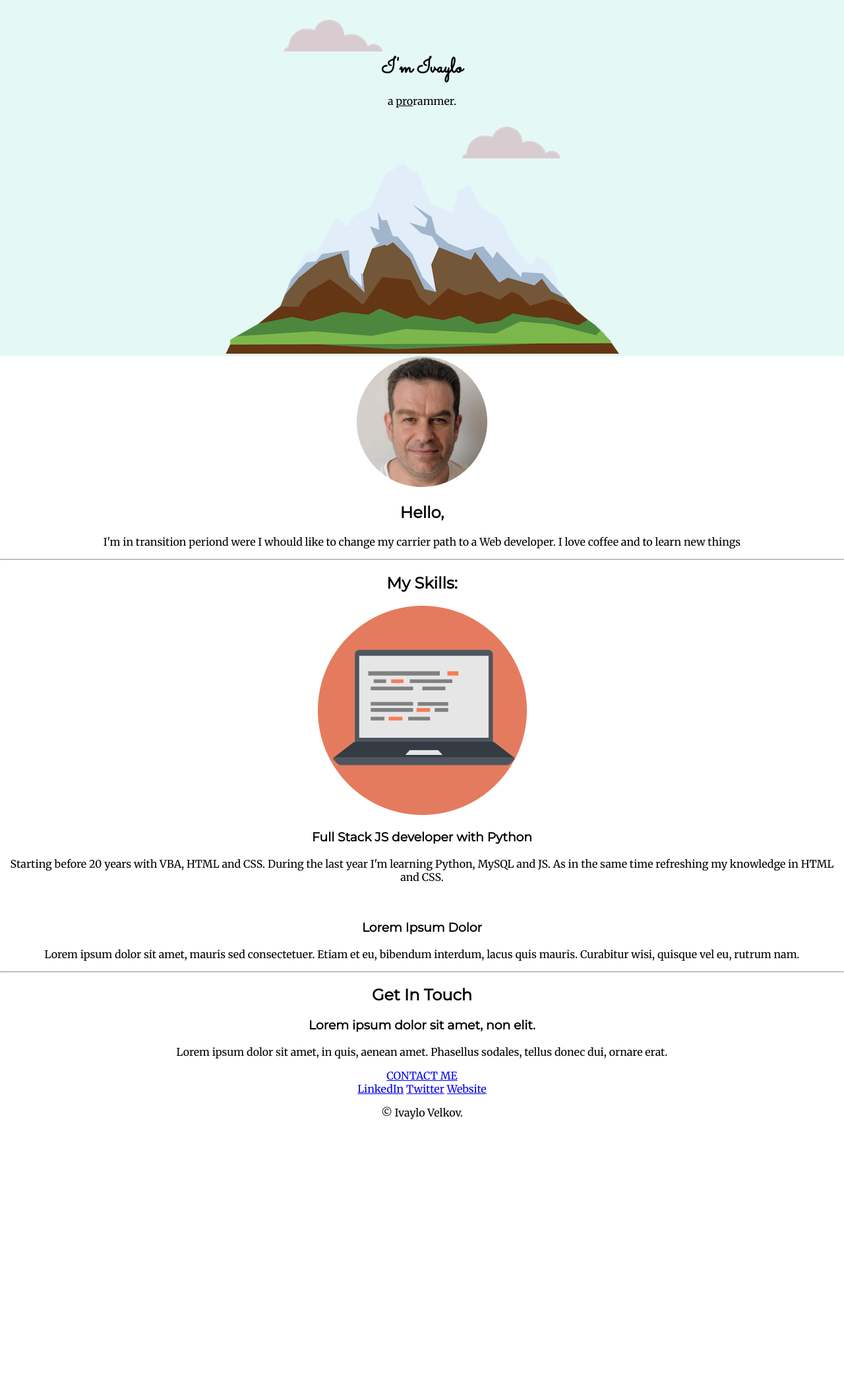
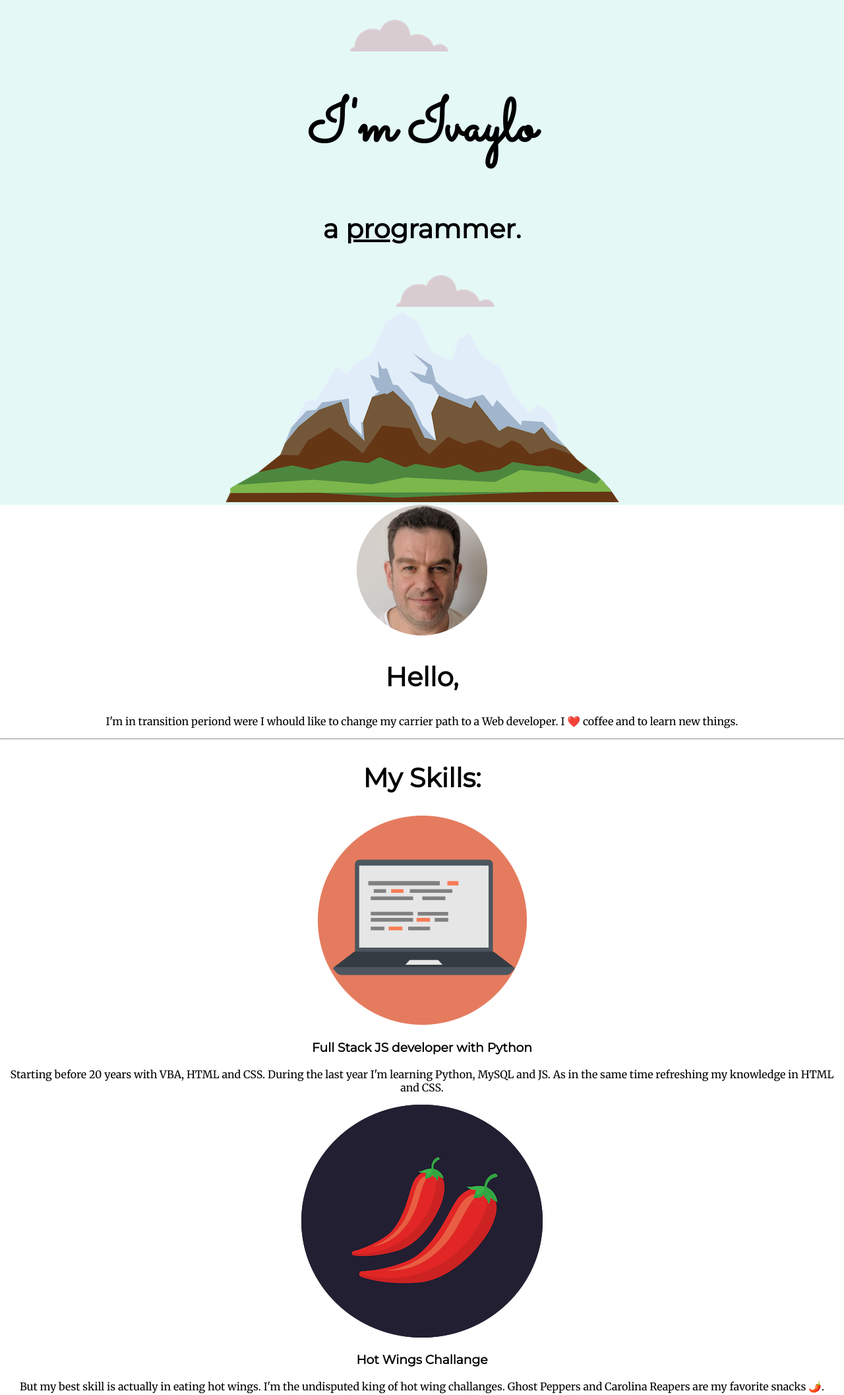
Before and after one commit to VelkovIv/CSS-My_Site, a plain HTML site: page index.html in a window 1280 px wide. Shown: the part 20-2134 px from the top of the page at 66% size. Before the commit the page ends 1732 px from the top, so only its background shows below. Drawn offline with Linux system fonts and the light colour scheme.

Commit message:
more tunning

```diff
--- a/css/styles.css
+++ b/css/styles.css
@@ -5,13 +5,15 @@ body{
 }
 
 h1{
-    margin: 0;
+    font-size: 5.625rem;
+    margin-top: 50px;
     font-family: 'Sacramento', cursive;
 
 }
 
 h2{
     font-family: 'Montserrat', sans-serif;
+    font-size: 2.5rem;
 }
 
 h3{
@@ -40,12 +42,12 @@ h3{
 
 .top-cloud{
     position: absolute;
-    right: 700px;
+    right: 600px;
     top: 50px;
 }
 
 .bottom-cloud{
     position: absolute;
-    left: 700px;
+    left: 600px;
     bottom: 300px;
 }
--- a/index.html
+++ b/index.html
@@ -11,7 +11,7 @@
     <div class="top-container">
         <img src="images/cloud.png" class="top-cloud" alt="cloud-img">
         <h1>I'm Ivaylo</h1>
-        <p>a <span class="pro">pro</span>rammer.</p>
+        <h2>a <span class="pro">pro</span>grammer.</h2>
         <img src="images/cloud.png" class="bottom-cloud" alt="cloud-img">
         <img src="images/mountain.png" class="mountain" alt="mountain-img">
     </div>
@@ -19,37 +19,37 @@
         <div class="profile">
           <img src="images/Ivaylo.png" alt="Ivaylo-img">
           <h2>Hello,</h2>
-          <p>I'm in transition periond were I whould like to change my carrier path to a Web developer. I love coffee and to learn new things</p>
+          <p>I'm in transition periond were I whould like to change my carrier path to a Web developer. I ❤️ coffee and to learn new things.</p>
         </div>
         <hr>
         <div class="skills">
           <h2>My Skills:</h2>
           <div class="skill-row">
             <img class="skill-img" src="images/computer.png" alt="">
-            <h3>Full Stack JS developer with Python</h3>
+            <h3> Full Stack JS developer with Python</h3>
             <p>Starting before 20 years with VBA, HTML and CSS. During the last year I'm learning Python, MySQL and JS. As in the same time refreshing my knowledge in HTML and CSS.</p>
           </div>
           <div class="skill-row">
-            <img class="" src="" alt="">
-            <h3>Lorem Ipsum Dolor</h3>
-            <p>Lorem ipsum dolor sit amet, mauris sed consectetuer. Etiam et eu, bibendum interdum, lacus quis mauris. Curabitur wisi, quisque vel eu, rutrum nam.</p>
+            <img class="" src="images/chillies.png" alt="chillies-img">
+            <h3>Hot Wings Challange</h3>
+            <p>But my best skill is actually in eating hot wings. I'm the undisputed king of hot wing challanges. Ghost Peppers and Carolina Reapers are my favorite snacks 🌶️.</p>
           </div>
         </div>
         <hr>
         <div class="contact-me">
           <h2>Get In Touch</h2>
-          <h3>Lorem ipsum dolor sit amet, non elit.</h3>
-          <p>Lorem ipsum dolor sit amet, in quis, aenean amet. Phasellus sodales, tellus donec dui, ornare erat.</p>
+          <h3>If you love hot wings as much as I do.</h3>
+          <p>Love hot wings as much as I do? Let's talk about how awesome they are! We can code while we eat hot wings.</p>
           <a class="btn" href="mailto:iavylo.velkov@gmail.com">CONTACT ME</a>
         </div>
       </div>
 
 
       <div class="bottom-container">
-        <a class="footer-link" href="https://www.linkedin.com/">LinkedIn</a>
-        <a class="footer-link" href="https://twitter.com/">Twitter</a>
+        <a class="footer-link" href="hhttps://www.linkedin.com/in/ivaylo-velkov-b153682a/">LinkedIn</a>
+
         <a class="footer-link" href="https://www.appbrewery.co/">Website</a>
-        <p>© Ivaylo Velkov.</p>
+        <p>© 2023 Ivaylo Velkov</p>
       </div>
 </body>
 </html>
```
Also changed, not shown: images/coding.png (added).
